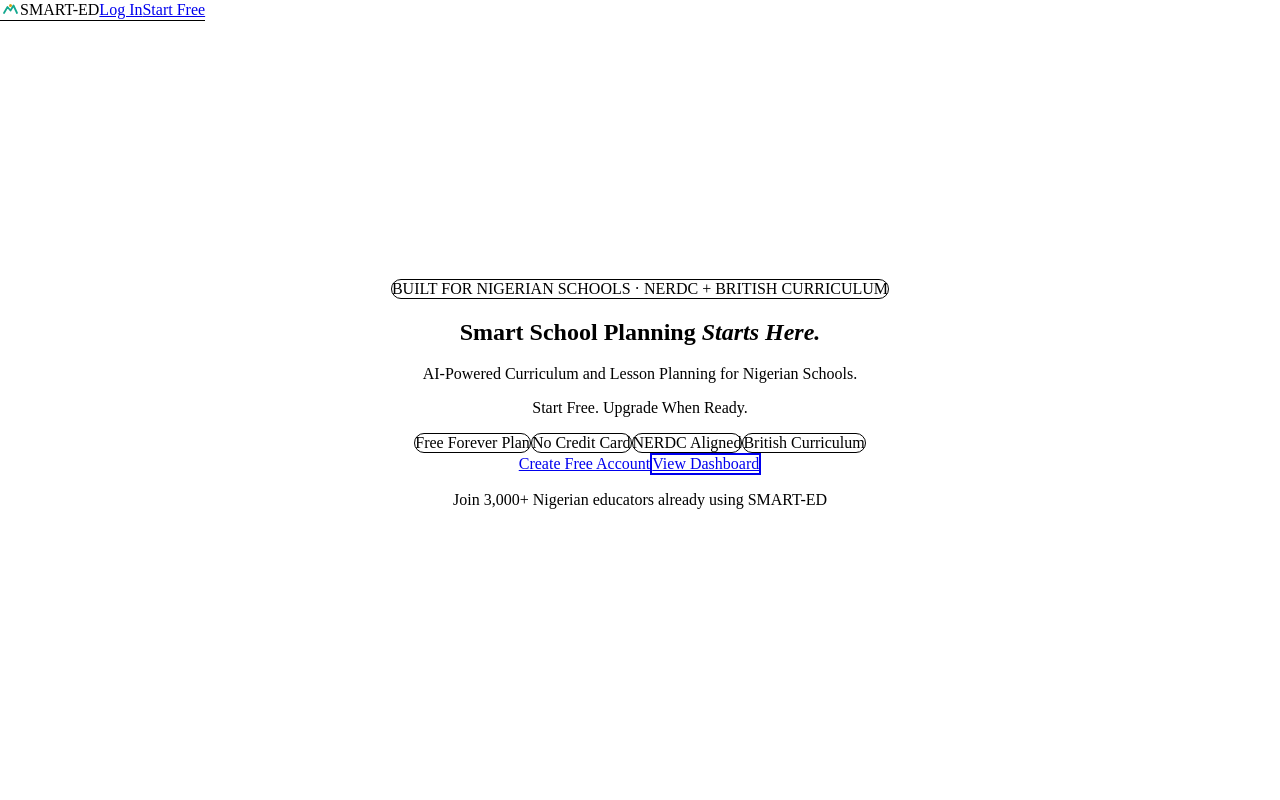
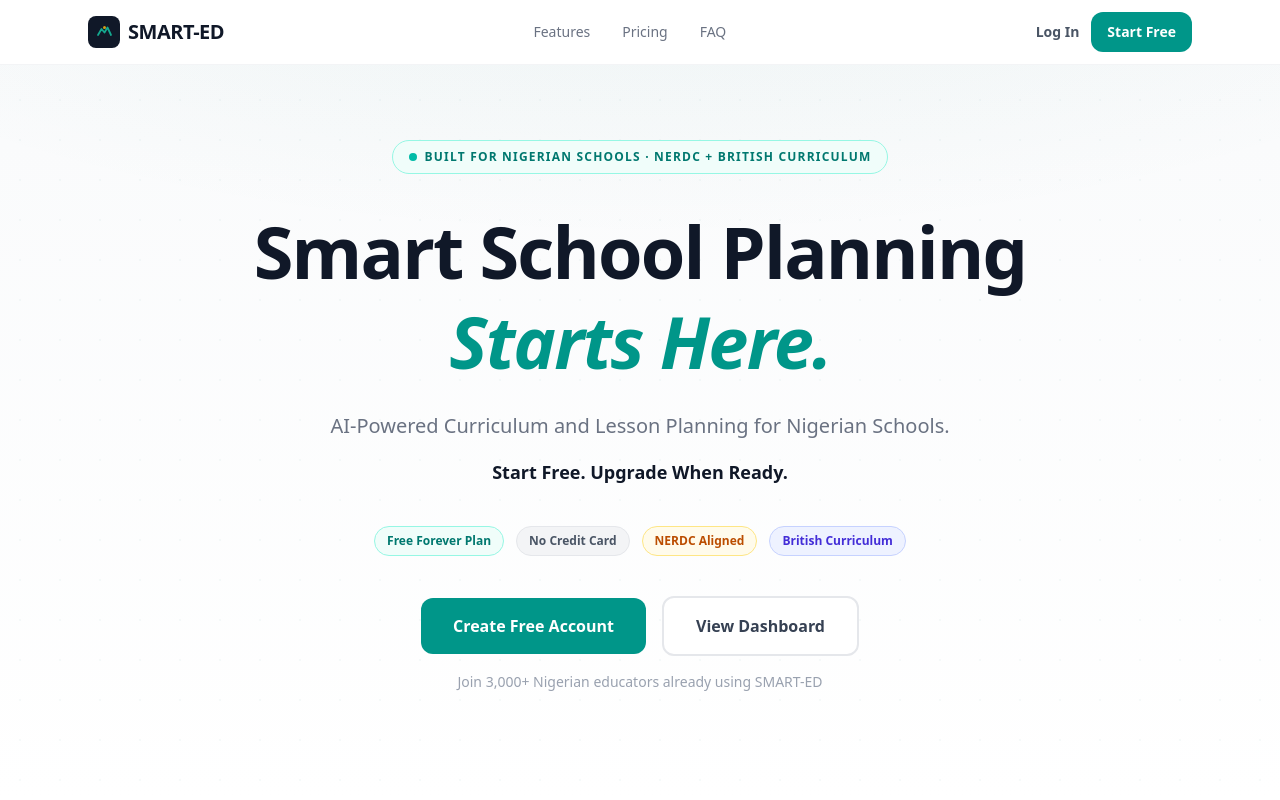
Before and after one commit to saniuabdul-lab/smart-ed, a Next.js app: page / in a window 1280 px wide. Shown: the top 800 px of the page. Built offline with nearby package versions, Linux system fonts and the light colour scheme.

Commit message:
fix: use Tailwind v4 import syntax in globals.css

```diff
--- a/src/app/globals.css
+++ b/src/app/globals.css
@@ -1,6 +1,4 @@
-@tailwind base;
-@tailwind components;
-@tailwind utilities;
+@import "tailwindcss";
 
 *, *::before, *::after {
   box-sizing: border-box;
@@ -15,4 +13,7 @@ html, body {
 body {
   -webkit-font-smoothing: antialiased;
   -moz-osx-font-smoothing: grayscale;
+  font-family: system-ui, sans-serif;
+  background-color: #f9fafb;
+  color: #111827;
 }
```
